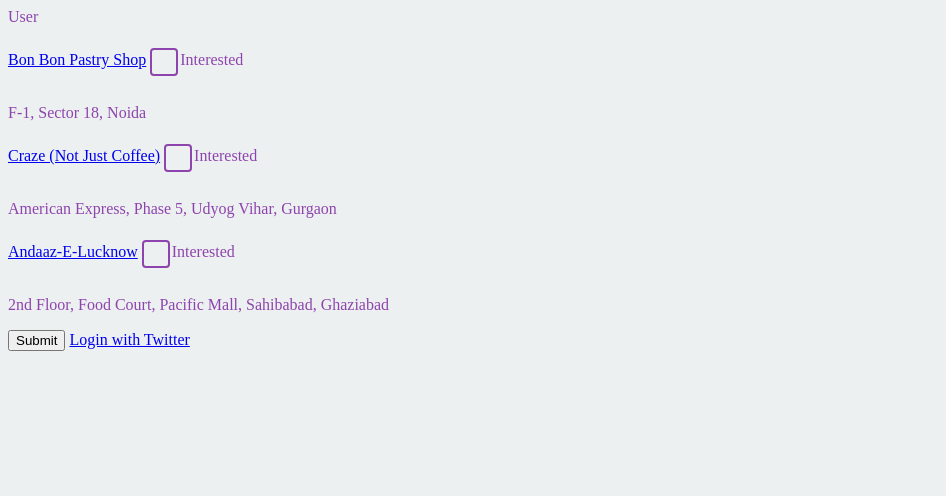
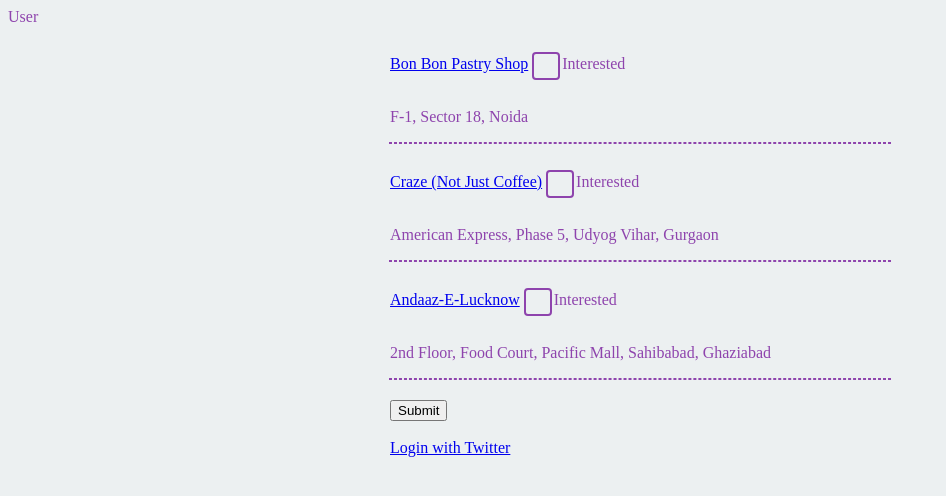
Before and after one commit to easwarmoorthy/RestaurantApp, a Django app: page /home in a window 1280 px wide. Shown: the top 496 px of the page, without its empty margins (0-946 px from the left). Run offline with Django 3.2, Linux system fonts and the light colour scheme; data comes from the database, SQL or seed files in the repository; both versions use the stored data as it was after the commit.

Commit message:
Procfile

```diff
--- a/resapp/static/resapp/style.css
+++ b/resapp/static/resapp/style.css
@@ -59,3 +59,15 @@
   -o-transition: .25s all ease;
   transition: .25s all ease;
 }
+hr
+{
+  margin: 0 auto;
+  width: 500px;
+  border-style: dashed;
+}
+.cbox
+{
+  margin: 0 auto;
+  width: 500px;
+  margin-top: 20px;
+}
--- a/resapp/templates/resapp/home.html
+++ b/resapp/templates/resapp/home.html
@@ -14,9 +14,14 @@
 <input type="checkbox" name="checks[]" id="{{x.id}}"  value="{{x.id}}">
 <label for="{{x.id}}">Interested</label>
 {% endif %}
-<p> {{x.address}}</p> {% endfor %}
+<p> {{x.address}}</p>
 </div>
+<hr>
+{% endfor %}
+<div class="cbox">
 <input type="submit"/>
 </form>
+<br><br>
 <a href="{% url 'social:begin' 'twitter' %}">Login with Twitter</a>
+</div>
  {% endblock content%}
```
Also changed, not shown: db.sqlite3, 1 other file.
